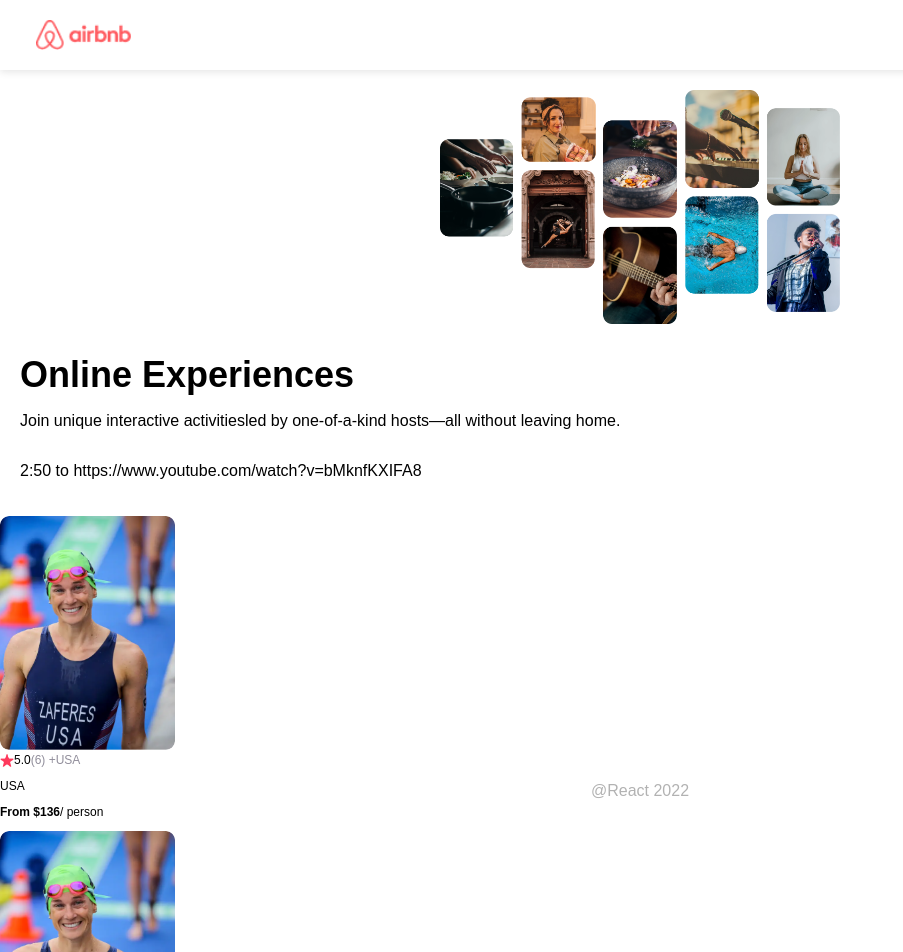
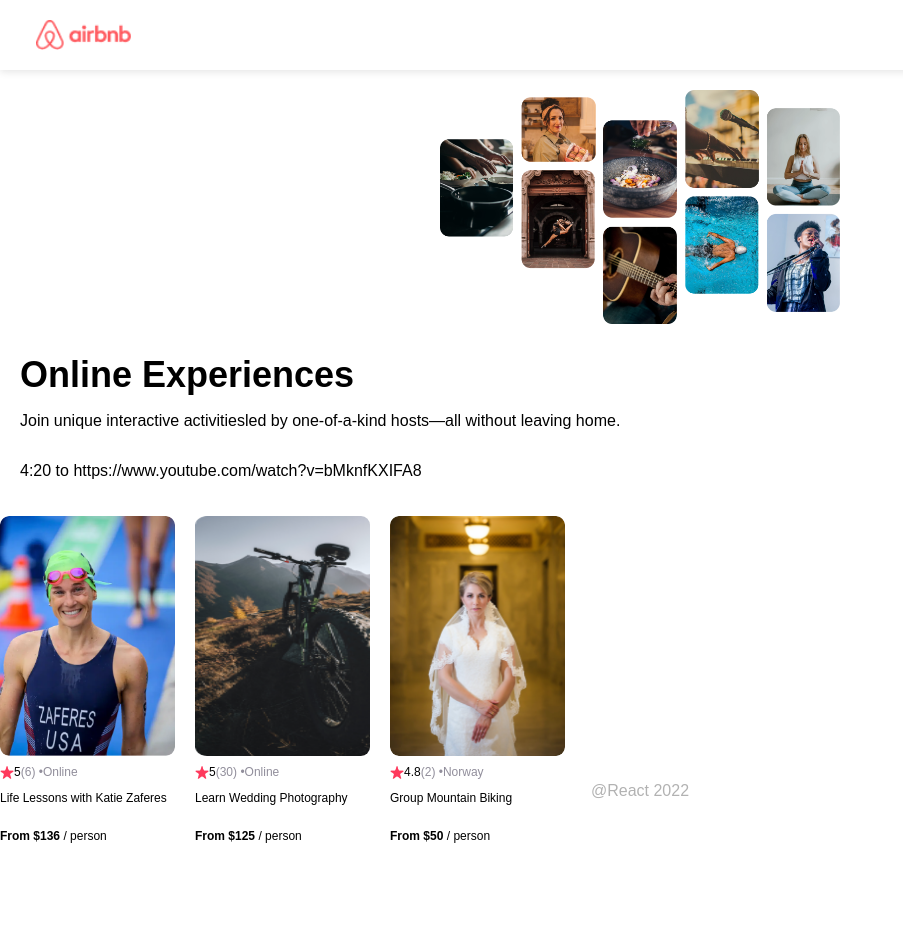
Before and after one commit to AlexanderSipko/LearnAppReact, a React (Create React App) app: page / in a window 1280 px wide. Shown: the top 952 px of the page, without its empty margins (0-903 px from the left). After the commit the page ends 855 px from the top, so only its background shows below. Built offline with nearby package versions, Linux system fonts and the light colour scheme.

Commit message:
add data for

```diff
--- a/src/App.js
+++ b/src/App.js
@@ -3,35 +3,31 @@
 import Footer from '../src/components/Footer'
 import Card from './components/Card';
 import './css/App.css';
+import data from './components/data';
 
 export default function App() {
 
-  const Star = require('./image/Star 1.png');
-  const imagesrc = require('./image/card1.png');
+  const cards = data.map(item => {
+    return (
+        <Card
+            key={item.id}
+            img={item.coverImg}
+            rating={item.stats.rating}
+            reviewCount={item.stats.reviewCount}
+            location={item.location}
+            title={item.title}
+            price={item.price}
+        />
+      )
+  });
+
   return (
     <div>
       <Navbar />
       <Main />
-      <Card
-          img={imagesrc}
-          scrol='5.0'
-          plus='(6) +'
-          contry='USA'
-          name='Life Lessons with Katie Zaferes'
-          coast='From $136'
-          coastType='/ person'
-          stars_image={Star}
-        />
-      <Card
-          img={imagesrc}
-          scrol='5.0 2'
-          plus='(6) + 2'
-          contry='USA 2'
-          name='Life Lessons with Katie Zaferes 2'
-          coast='From $136'
-          coastType='/ person 2'
-          stars_image={Star}
-        />
+        <section className='cards-list'>
+          {cards}
+        </section>
       <Footer />
     </div>
   );
--- a/src/components/Card.js
+++ b/src/components/Card.js
@@ -1,19 +1,23 @@
 import React from "react"
 import '../css/Card.css';
 
+
 export default function Card(props) {
+
+    const imagesrc = require('../image/Star 1.png');
+    const img = require(`../image/${props.img}`);
 
     return (
         <div className="card">
-            <img className="card--image" src={props.img} alt="logo"></img>
+            <img src={img} className="card--image" alt=''/>
             <div className="card--stats">
-                <img className="card--star" src={props.stars_image} alt=""></img>
-                <span>{props.scrol}</span>
-                <span className="gray">{props.plus}</span>
-                <span className="gray">{props.contry}</span>
+                <img src={imagesrc} className="card--star" alt=''/>
+                <span>{props.rating}</span>
+                <span className="gray">({props.reviewCount}) • </span>
+                <span className="gray">{props.location}</span>
             </div>
-            <p>{props.contry}</p>
-            <p><span className="bold">{props.coast}</span>{props.coastType}</p>
+            <p>{props.title}</p>
+            <p><span className="bold">From ${props.price}</span> / person</p>
         </div>
     )
 }
--- a/src/components/Main.js
+++ b/src/components/Main.js
@@ -12,7 +12,7 @@
             <h1 className="hero--header">Online Experiences</h1>
             <p className="hero--text">Join unique interactive activitiesled by one-of-a-kind hosts—all without leaving home.
 </p>
-    <p>2:50 to {link}</p>
+    <p>4:20 to {link}</p>
 
         </section>
     )
--- /dev/null
+++ b/src/components/data.js
@@ -0,0 +1,43 @@
+const data = [
+    {
+        id: 1,
+        title: "Life Lessons with Katie Zaferes",
+        description: "I will share with you what I call \"Positively Impactful Moments of Disappointment.\" Throughout my career, many of my highest moments only came after setbacks and losses. But learning from those difficult moments is what gave me the ability to rise above them and reach my goals.",
+        price: 136,
+        coverImg: "card1.png",
+        stats: {
+            rating: 5.0,
+            reviewCount: 6
+        },
+        location: "Online",
+        openSpots: 0,
+    },
+    {
+        id: 2,
+        title: "Learn Wedding Photography",
+        description: "Interested in becoming a wedding photographer? For beginner and experienced photographers alike, join us in learning techniques required to leave the happy couple with memories that'll last a lifetime.",
+        price: 125,
+        coverImg: "card2.png",
+        stats: {
+            rating: 5.0,
+            reviewCount: 30
+        },
+        location: "Online",
+        openSpots: 27,
+    },
+    {
+        id: 3,
+        title: "Group Mountain Biking",
+        description: "Experience the beautiful Norwegian landscape and meet new friends all while conquering rugged terrain on your mountain bike. (Bike provided!)",
+        price: 50,
+        coverImg: "card3.png",
+        stats: {
+            rating: 4.8,
+            reviewCount: 2
+        },
+        location: "Norway",
+        openSpots: 3,
+    }
+]
+
+export default data
--- a/src/css/App.css
+++ b/src/css/App.css
@@ -0,0 +1,9 @@
+
+
+
+.cards-list {
+    display: flex;
+    flex-wrap: nowrap;
+    gap: 20px;
+    overflow-x: auto;
+}
--- a/src/css/Card.css
+++ b/src/css/Card.css
@@ -2,12 +2,17 @@
 
 .card--image {
     width: 100%;
+    height: 239.9px;
     border-radius: 9px;
+    margin-bottom: 9px;
 }
 
 .card {
     width: 175px;
     font-size: 12px;
+    flex: 0 0 auto;         /* ADD */
+    display: flex;          /* ADD */
+    flex-direction: column; /* ADD */
 }
 
 .card--stats {
--- /dev/null
+++ b/src/media/data.js
@@ -0,0 +1,17 @@
+
+const data = [
+    {
+        rating: '5.0',
+        reviewCount: '(6) +',
+        country: 'USA',
+        title: 'Life Lessons with Katie Zaferes',
+    },
+    {
+        rating: '5.0 2',
+        reviewCount: '(6) + 2',
+        country: 'USA 2',
+        title: 'Life Lessons with Katie Zaferes 2',
+        price: 'From $136',
+        coastType: '/ person 2',
+    }
+]
```
